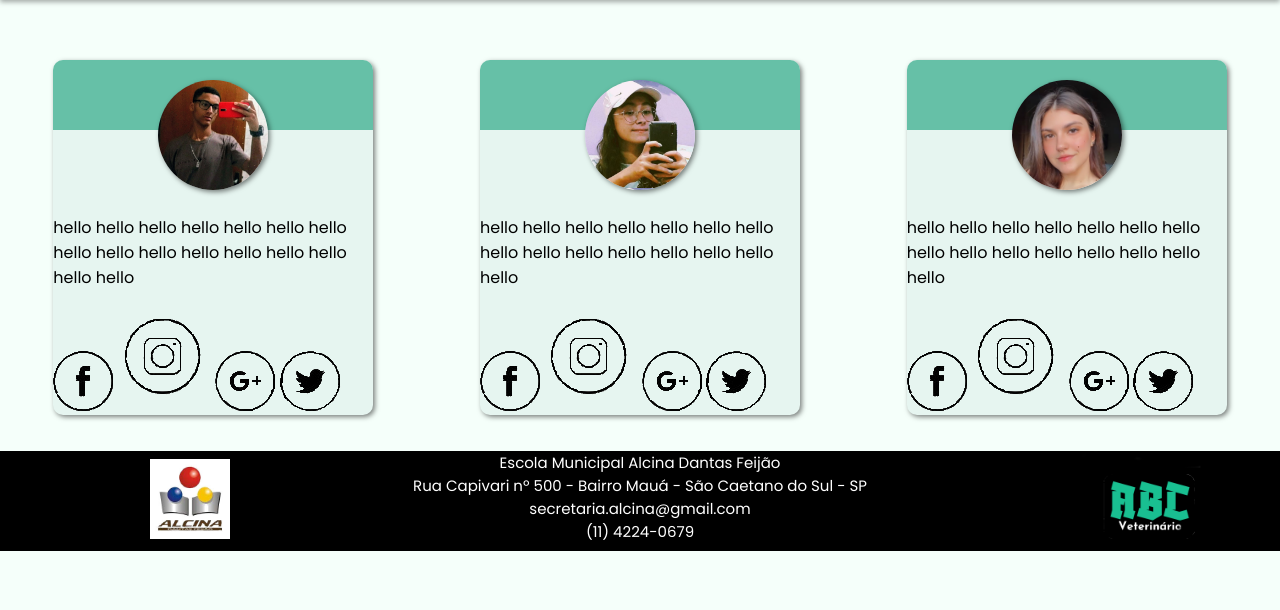
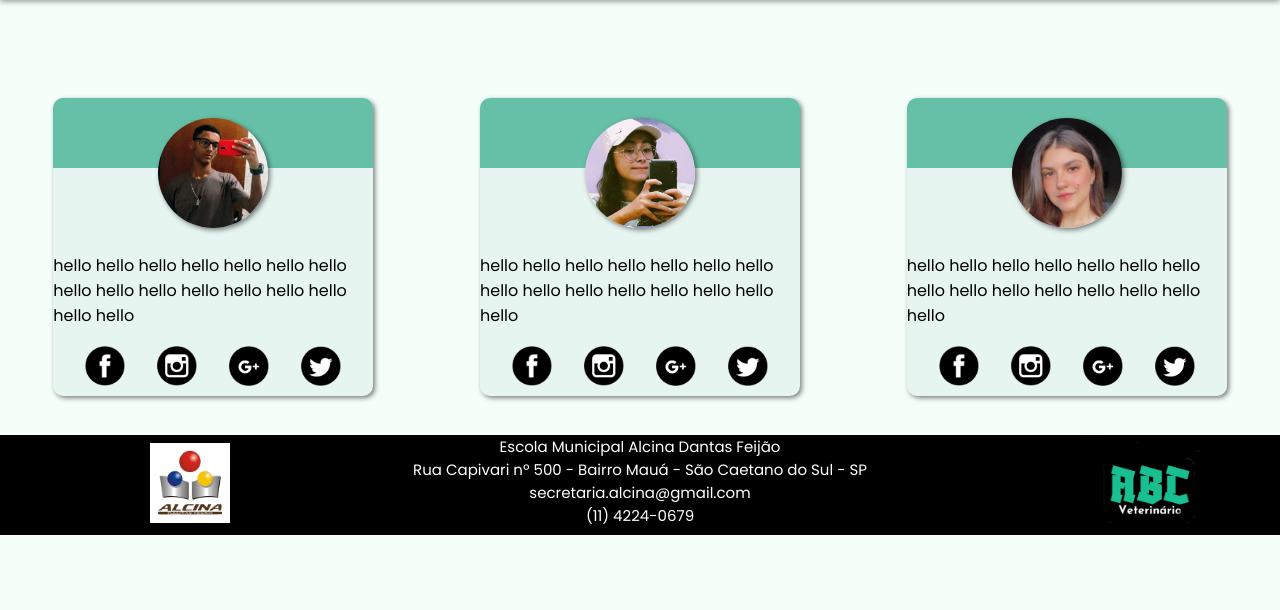
Before and after one commit to andre-reis-dev/Vet-ABC-exposoft, a PHP site: page /assets/html/quemsomos.html in a window 1280 px wide. Shown: the part 131-741 px from the top of the page. Run offline with PHP 8.4, Linux system fonts and the light colour scheme.

Commit message:
11/10/22
ADICIONOU-SE AS IMAGENS DAS REDES SOCIAIS

```diff
--- a/assets/css/style-quemsomos.css
+++ b/assets/css/style-quemsomos.css
@@ -19,8 +19,16 @@ p{
     font-family: 'poppins' ,display;
 }
 /* div das logos */
+
 .logos{
+ width: 40px;
+ height: 40px;
 
+}
+.guarda-logo{
+    display: flex;
+    justify-content: space-evenly;
+    padding-bottom: 10px; /* abrira um espaço abaixo do elemento */
 }
 
 /* CONFIGURAÇÃO DA CAIXINHA DO ANDRÉ */
@@ -267,6 +275,8 @@ p{
     .caixote{
         display: flex; /* flexivel- deixar alinhado */
         justify-content: center; /* centralizar os elementos */
+        margin-top: 3%; /* top e bottom serve par adar um espaço entre as boxs e o rodapé */
+        margin-bottom: 3%;
     }
 
     .box-andre{ /* box andré é toda a caixa que sera armazenado as informações referentes ao andré- a caixa toda */
--- a/assets/html/quemsomos.html
+++ b/assets/html/quemsomos.html
@@ -47,11 +47,11 @@
                 <div class="texto"><!-- div de texto -->
                     <p class="text-a"> <br>  hello hello hello hello hello hello hello hello hello hello hello hello hello hello hello hello</p><br>
                 </div> <!-- texto de informação -->
-                <div class="logos">
-                    <img src="../img/facebook.png">
-                    <img src="../img/instagram.png">
-                    <img src="../img/gmail.png">
-                    <img src="../img/ttw.png">
+                <div class="guarda-logo">
+                    <img src="../img/facebook.png" class="logos">
+                    <img src="../img/instagram.png" class="logos">
+                    <img src="../img/gmail.png" class="logos">
+                    <img src="../img/ttw.png" class="logos">
                 </div>
             </div>
 
@@ -62,11 +62,11 @@
                 <div class="texto">
                     <p class="text-b"> <br> hello hello hello hello hello hello hello hello hello hello hello hello hello hello hello</p><br>
                 </div> <!-- texto de informação -->
-                <div class="logos">
-                    <img src="../img/facebook.png">
-                    <img src="../img/instagram.png">
-                    <img src="../img/gmail.png">
-                    <img src="../img/ttw.png">
+                <div class="guarda-logo">
+                    <img src="../img/facebook.png" class="logos">
+                    <img src="../img/instagram.png" class="logos">
+                    <img src="../img/gmail.png" class="logos">
+                    <img src="../img/ttw.png" class="logos">
                 </div>
             </div>
 
@@ -77,15 +77,15 @@
                 <div class="texto">
                     <p class="text-c"> <br>  hello hello hello hello hello hello hello hello hello hello hello hello hello hello hello</p><br>
                 </div> <!-- texto de informação -->
-                <div class="logos">
-                    <img src="../img/facebook.png">
-                    <img src="../img/instagram.png">
-                    <img src="../img/gmail.png">
-                    <img src="../img/ttw.png">
+                <div class="guarda-logo">
+                    <img src="../img/facebook.png" class="logos">
+                    <img src="../img/instagram.png" class="logos">
+                    <img src="../img/gmail.png" class="logos">
+                    <img src="../img/ttw.png" class="logos">
                 </div>
             </div>
 
-        </div><br><br>
+        </div>
 
         <footer class="rodape col-sm-12 col-md-12 col-lg-12">
             <img src="../img/alcina.jpg" class="logo-alcina col-sm-12 col-md-12 col-lg-12"><!-- imagem alcina -->
```
Also changed, not shown: assets/img/facebook.png, assets/img/gmail.png, assets/img/instagram.png, assets/img/ttw.png.
